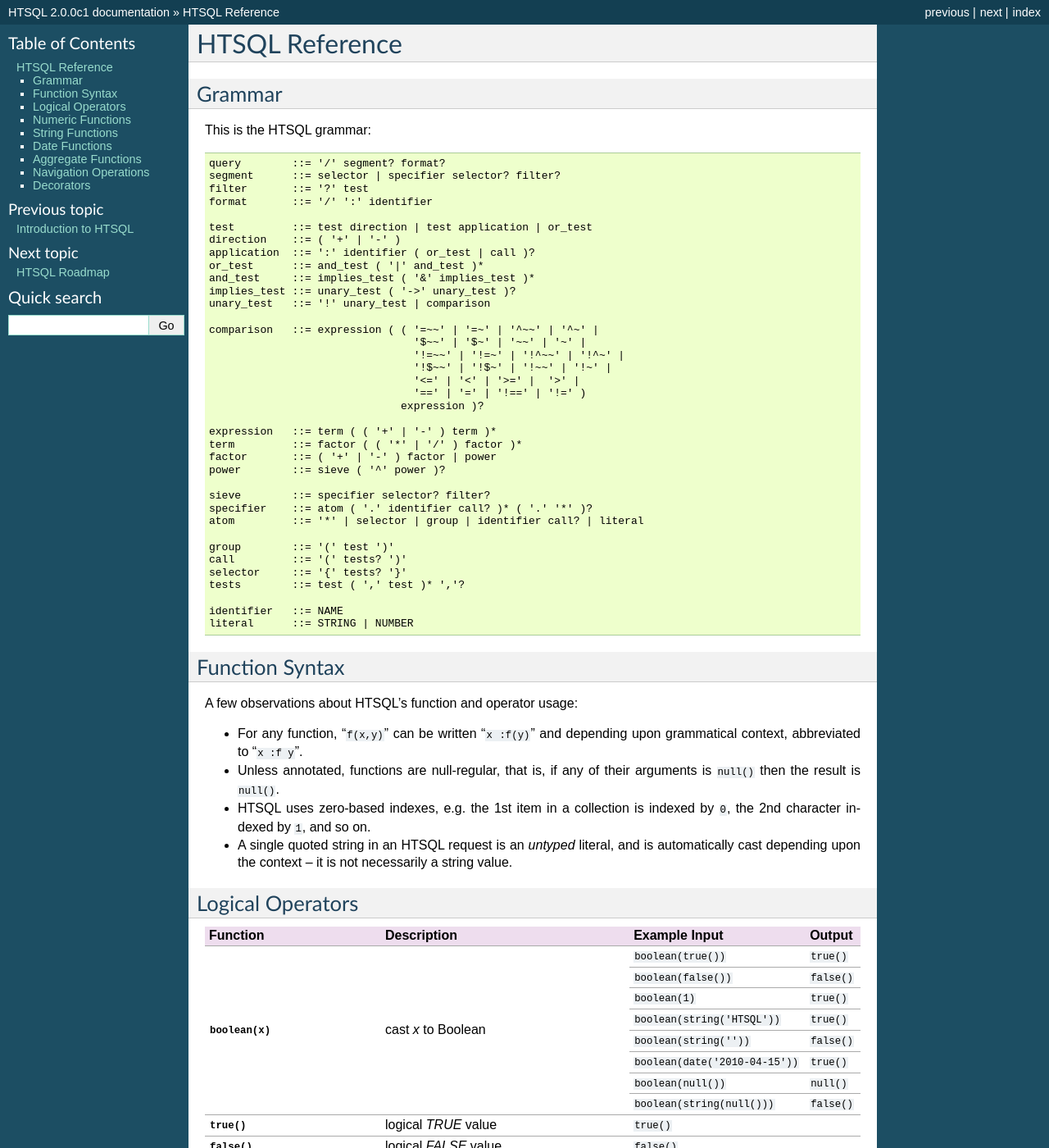
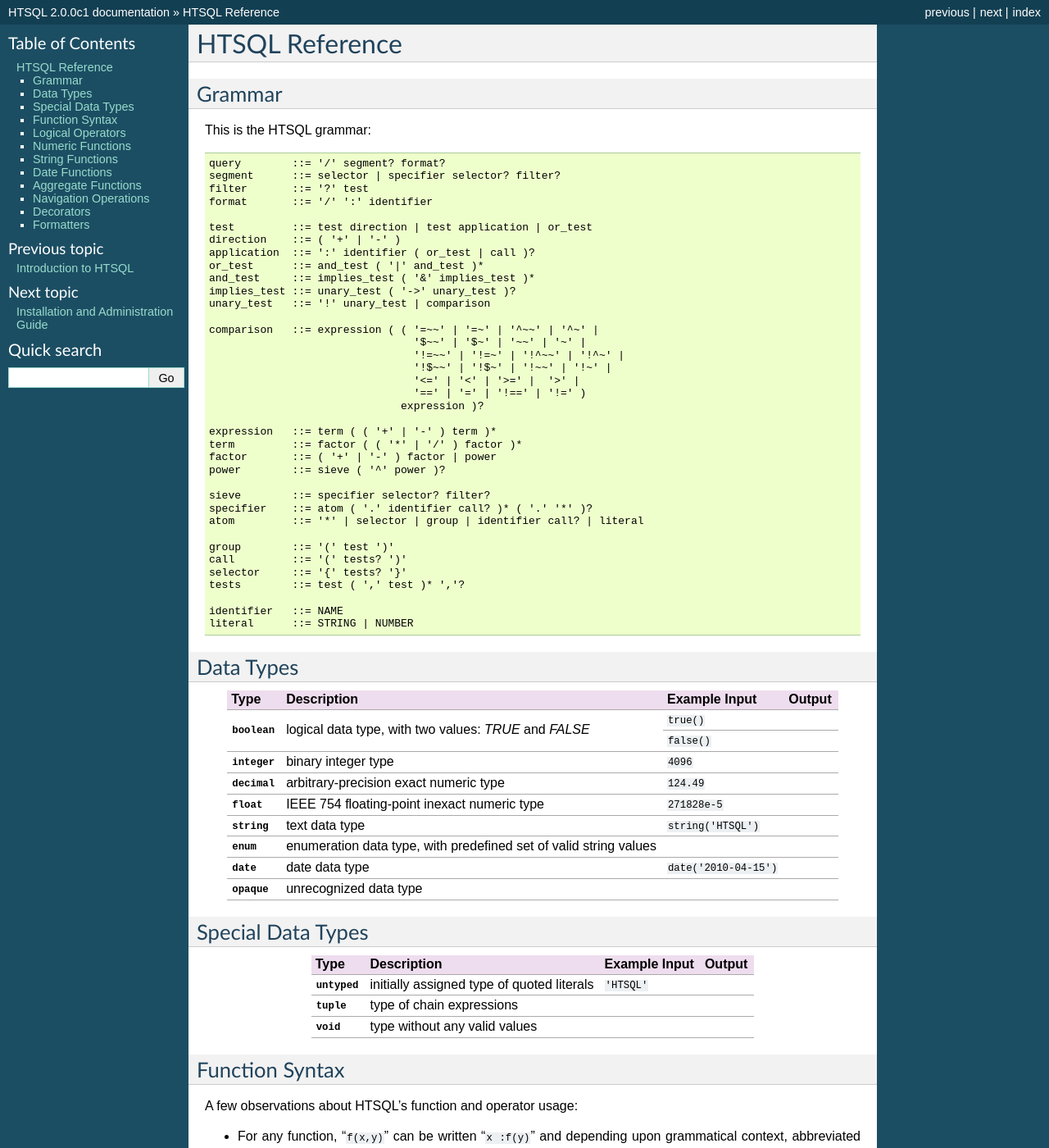
Before and after one commit to prometheusresearch/htsql, a Sphinx documentation site: the page built from doc/reference.rst, in a window 1280 px wide and 1400 px high. Shown: the whole window at 82% size. Built offline with Sphinx 7.4.7, drawn with Linux system fonts in a browser that asks for light colours; some of the changed text lies outside the part shown.

Commit message:
Added installation guide.
Also, shortened `INSTALL`, included it to the long description of the package.
Added tables of data types and formatters to the reference.

```diff
--- a/doc/index.rst
+++ b/doc/index.rst
@@ -13,6 +13,7 @@
    showcase
    tutorial
    reference
+   install
    roadmap
    design
    api
--- a/doc/reference.rst
+++ b/doc/reference.rst
@@ -44,6 +44,51 @@
 
         identifier   ::= NAME
         literal      ::= STRING | NUMBER
+
+
+Data Types
+==========
+
++----------------------+---------------------------+---------------------------+----------------------+
+| Type                 | Description               | Example Input             | Output               |
++======================+===========================+===========================+======================+
+| `boolean`            | logical data type, with   | ``true()``                |                      |
+|                      | two values: *TRUE* and    +---------------------------+----------------------+
+|                      | *FALSE*                   | ``false()``               |                      |
++----------------------+---------------------------+---------------------------+----------------------+
+| `integer`            | binary integer type       | ``4096``                  |                      |
++----------------------+---------------------------+---------------------------+----------------------+
+| `decimal`            | arbitrary-precision       | ``124.49``                |                      |
+|                      | exact numeric type        |                           |                      |
++----------------------+---------------------------+---------------------------+----------------------+
+| `float`              | IEEE 754 floating-point   | ``271828e-5``             |                      |
+|                      | inexact numeric type      |                           |                      |
++----------------------+---------------------------+---------------------------+----------------------+
+| `string`             | text data type            | ``string('HTSQL')``       |                      |
++----------------------+---------------------------+---------------------------+----------------------+
+| `enum`               | enumeration data type,    |                           |                      |
+|                      | with predefined set of    |                           |                      |
+|                      | valid string values       |                           |                      |
++----------------------+---------------------------+---------------------------+----------------------+
+| `date`               | date data type            | ``date('2010-04-15')``    |                      |
++----------------------+---------------------------+---------------------------+----------------------+
+| `opaque`             | unrecognized data type    |                           |                      |
++----------------------+---------------------------+---------------------------+----------------------+
+
+Special Data Types
+==================
+
++----------------------+---------------------------+---------------------------+----------------------+
+| Type                 | Description               | Example Input             | Output               |
++======================+===========================+===========================+======================+
+| `untyped`            | initially assigned type   | ``'HTSQL'``               |                      |
+|                      | of quoted literals        |                           |                      |
++----------------------+---------------------------+---------------------------+----------------------+
+| `tuple`              | type of chain expressions |                           |                      |
++----------------------+---------------------------+---------------------------+----------------------+
+| `void`               | type without any valid    |                           |                      |
+|                      | values                    |                           |                      |
++----------------------+---------------------------+---------------------------+----------------------+
 
 
 Function Syntax
@@ -444,3 +489,20 @@
 | `x-`                 | sort by *x* in            |                           |                      |
 |                      | descending order          |                           |                      |
 +----------------------+---------------------------+---------------------------+----------------------+
+
+
+Formatters
+==========
+
++----------------------+---------------------------+---------------------------+----------------------+
+| Function             | Description               | Example Input             | Output               |
++======================+===========================+===========================+======================+
+| `/:html`             | HTML tabular output       |                           |                      |
++----------------------+---------------------------+---------------------------+----------------------+
+| `/:txt`              | plain text tabular output |                           |                      |
++----------------------+---------------------------+---------------------------+----------------------+
+| `/:csv`              | CSV (comma-separated      |                           |                      |
+|                      | values) output            |                           |                      |
++----------------------+---------------------------+---------------------------+----------------------+
+| `/:json`             | JSON-serialized output    |                           |                      |
++----------------------+---------------------------+---------------------------+----------------------+
--- a/setup.py
+++ b/setup.py
@@ -12,11 +12,12 @@
 from setuptools import setup, find_packages
 import os.path
 
-# We use the merged content of `README` and `NEWS` as the
+# We use the merged content of `README`, `INSTALL`, and `NEWS` as the
 # long description of the package.
 
 root = os.path.dirname(__file__)
 README = open(os.path.join(root, 'README')).read()
+INSTALL = open(os.path.join(root, 'INSTALL')).read()
 NEWS = open(os.path.join(root, 'NEWS')).read()
 
 # The distutils parameters are defined here.  Do not forget to update
@@ -27,7 +28,7 @@
 NAME = "HTSQL"
 VERSION = "2.0.0c1"
 DESCRIPTION = "Query language for the accidental programmer"
-LONG_DESCRIPTION = "\n".join([README, NEWS])
+LONG_DESCRIPTION = "\n".join([README, INSTALL, NEWS])
 AUTHOR = "Clark C. Evans and Kirill Simonov; Prometheus Research, LLC"
 AUTHOR_EMAIL = "cce@clarkevans.com"
 LICENSE = "Free To Use But Restricted"
```
Also changed, not shown: doc/install.rst (added, +238 -0 lines), 3 other files.
